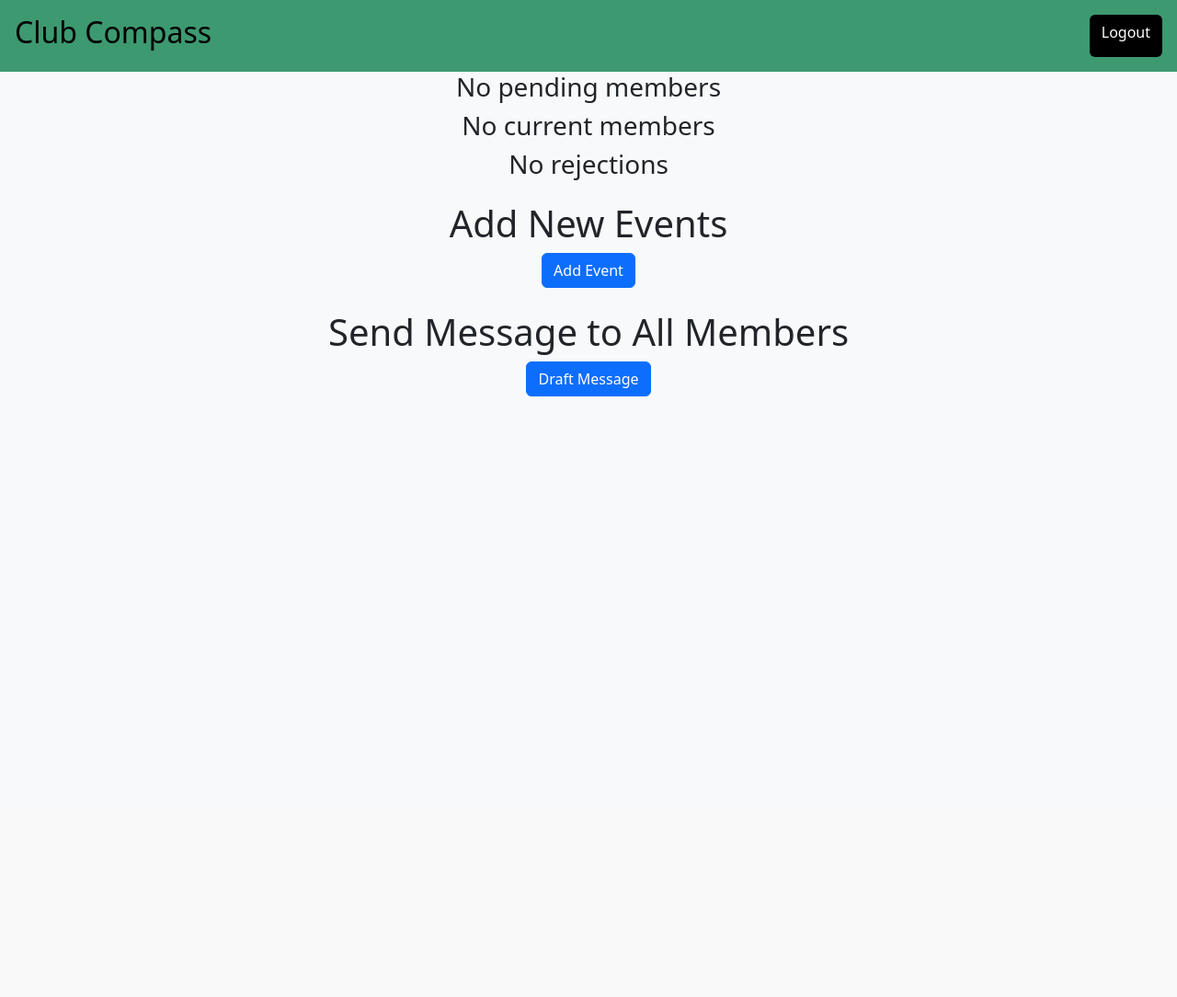
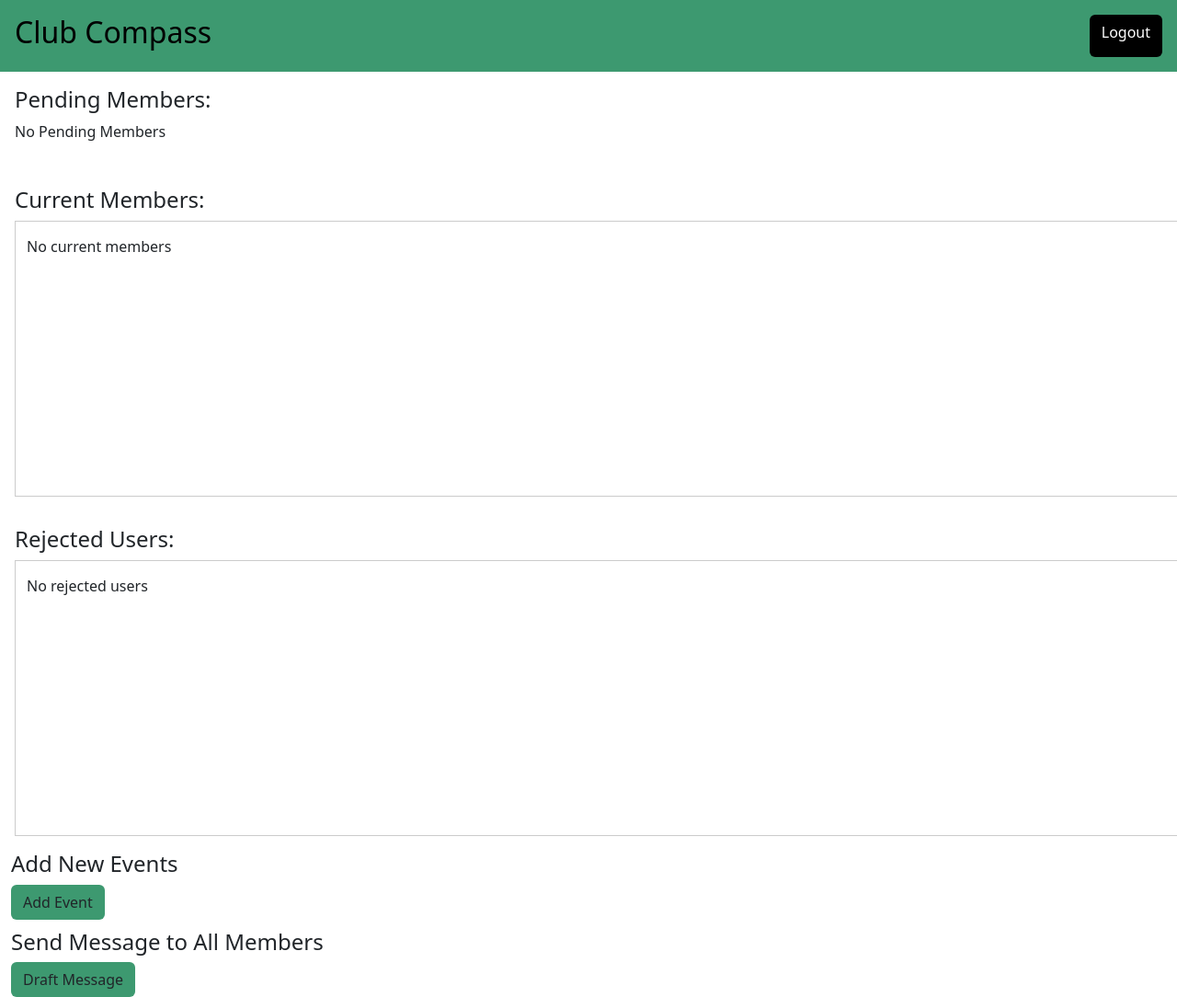
Before and after one commit to agrimreaper49/ClubMatch, a Django app: template club_compass_app/templates/club_compass_app/club_detail.html in a window 1280 px wide. Shown: the whole page at 92% size. Before the commit the page ends 431 px from the top, so only its background shows below. Run offline with Django 4.2, Linux system fonts and the light colour scheme; the template is opened without the code that fills it, so the values that code supplies are empty; some libraries are stand-ins or nearby versions.

Commit message:
Update club_detail.html

```diff
--- a/club_compass_app/templates/club_compass_app/club_detail.html
+++ b/club_compass_app/templates/club_compass_app/club_detail.html
@@ -1,55 +1,109 @@
+{% load bootstrap5 %} {% load static %} {% bootstrap_css %}
+{%bootstrap_javascript %}
+
+<style>
+  .member-box {
+    border: 2px solid #333;
+    width: 200px;
+    height: 200px;
+    padding: 10px;
+    border-radius: 10px;
+    display: flex;
+    flex-direction: column;
+    justify-content: flex-start;
+  }
+  .member-box p {
+    overflow: hidden;
+    text-overflow: ellipsis;
+    white-space: nowrap;
+    max-width: 100%;
+    margin-bottom: 10px;
+  }
+  .row ul {
+    padding-left: 24;
+    margin: 0;
+  }
+  .scrollable-box {
+    margin-left: 12px;
+    width: 500px;
+    height: 300px;
+    overflow-y: auto;
+    border: 1px solid #ccc;
+    padding: 15px;
+  }
+  .olive-green {
+    background-color: #3d9970;
+  }
+</style>
+<!-- HEADER -->
+<head>
+  <title>Create Club</title>
   {% include 'club_compass_app/header.html' %}
-<div class='container-fluid pb-2 bg-light', style="height:100vh">
-    <center>
-    {% if pending_members %}
-        <h1>Members that want to join your club!</h1>
+</head>
+<!-- PENDING MEMBERS -->
+<div class="row p-3 d-flex flex-wrap">
+  <h4>Pending Members:</h4>
+  {% if pending_members %} {% for member in pending_members %}
+
+  <div class="col-auto">
+    <div class="member-box">
+      <p>{{ member }}</p>
+      <button
+        class="btn btn-outline-success"
+        style="margin-bottom: 10px"
+        onclick="window.location.href='{% url 'approve_member' slug=club.slug user_pk=member.id %}'"
+      >
+        Approve
+      </button>
+      <button
+        class="btn btn-outline-danger"
+        onclick="window.location.href='{% url 'reject_member' slug=club.slug user_pk=member.id %}'"
+      >
+        Reject
+      </button>
+    </div>
+  </div>
+  {% endfor %} {% else %}
+  <p>No Pending Members</p>
+  {% endif %}
+</div>
+<!-- CURRENT MEMBERS -->
+<div class="row p-3 d-flex flex-wrap">
+  <h4>Current Members:</h4>
+  <div class="scrollable-box">
+    {% if memberships %}
     <ul>
-            {% for member in pending_members %}
-                <li>
-                    <h6 class="display-6"><small>{{ member }}</small></h6>
-                    <button class="btn btn-outline-success" onclick="window.location.href='{% url 'approve_member' slug=club.slug user_pk=member.id %}'">Approve</button>
-                    <button class="btn btn-outline-danger" onclick="window.location.href='{% url 'reject_member' slug=club.slug user_pk=member.id %}'">Reject</button>
-                </li>
+      {% for member in memberships %}
+      <li>{{ member }}</li>
       {% endfor %}
     </ul>
     {% else %}
-        <h3>No pending members</h3>
+    <p>No current members</p>
     {% endif %}
-
-    {% if memberships %}
-        <h1>Your club members</h1>
+  </div>
+</div>
+<!-- REJECTED MEMBERS -->
+<div class="row p-3 d-flex flex-wrap">
+  <h4>Rejected Users:</h4>
+  <div class="scrollable-box">
+    {% if rejected_members %}
     <ul>
-            {% for member in memberships %}
-                <li>
-                    <h6 class="display-6"><small>{{ member }}</small></h6>
-                </li>
+      {% for member in rejected_members %}
+      <li>{{ member }}</li>
       {% endfor %}
     </ul>
     {% else %}
-        <h3>No current members</h3>
+    <p>No rejected users</p>
     {% endif %}
-
-    {% if rejected_members %}
-        <h1>Rejected Users</h1>
-        <ul>
-            {% for member in rejected_members %}
-                <li>
-                    <h6 class="display-6"><small>{{ member }}</small></h6>
-                </li>
-            {% endfor %}
-        </ul>
-    {% else %}
-        <h3>No rejections</h3>
-    {% endif %}
-
-    <div class="mt-4">
-        <h1>Add New Events</h1>
-        <button class="btn btn-primary" onclick="window.location.href='{% url "add_event" %}'">Add Event </button>
   </div>
-
-    <div class="mt-4">
-        <h1>Send Message to All Members</h1>
-        <button class="btn btn-primary" onclick="window.location.href='{% url "send_message" %}'">Draft Message</button>
 </div>
-    </center>
+<!-- ADD NEW EVENT -->
+<div style="padding-left: 12px; padding-bottom: 10px">
+  <h4>Add New Events</h4>
+  <button class="btn" style="background-color: #3d9970" onclick="window.location.href='{% url "add_event" %}'">Add Event</button>
 </div>
+<!-- MESSAGE MEMBERS -->
+<div style="padding-left: 12px">
+  <h4>Send Message to All Members</h4>
+  <button class="btn" style="background-color: #3d9970" onclick="window.location.href='{% url "send_message" %}'">Draft Message</button>
+</div>
```
Lines whose indentation alone changed are shown as unchanged.
